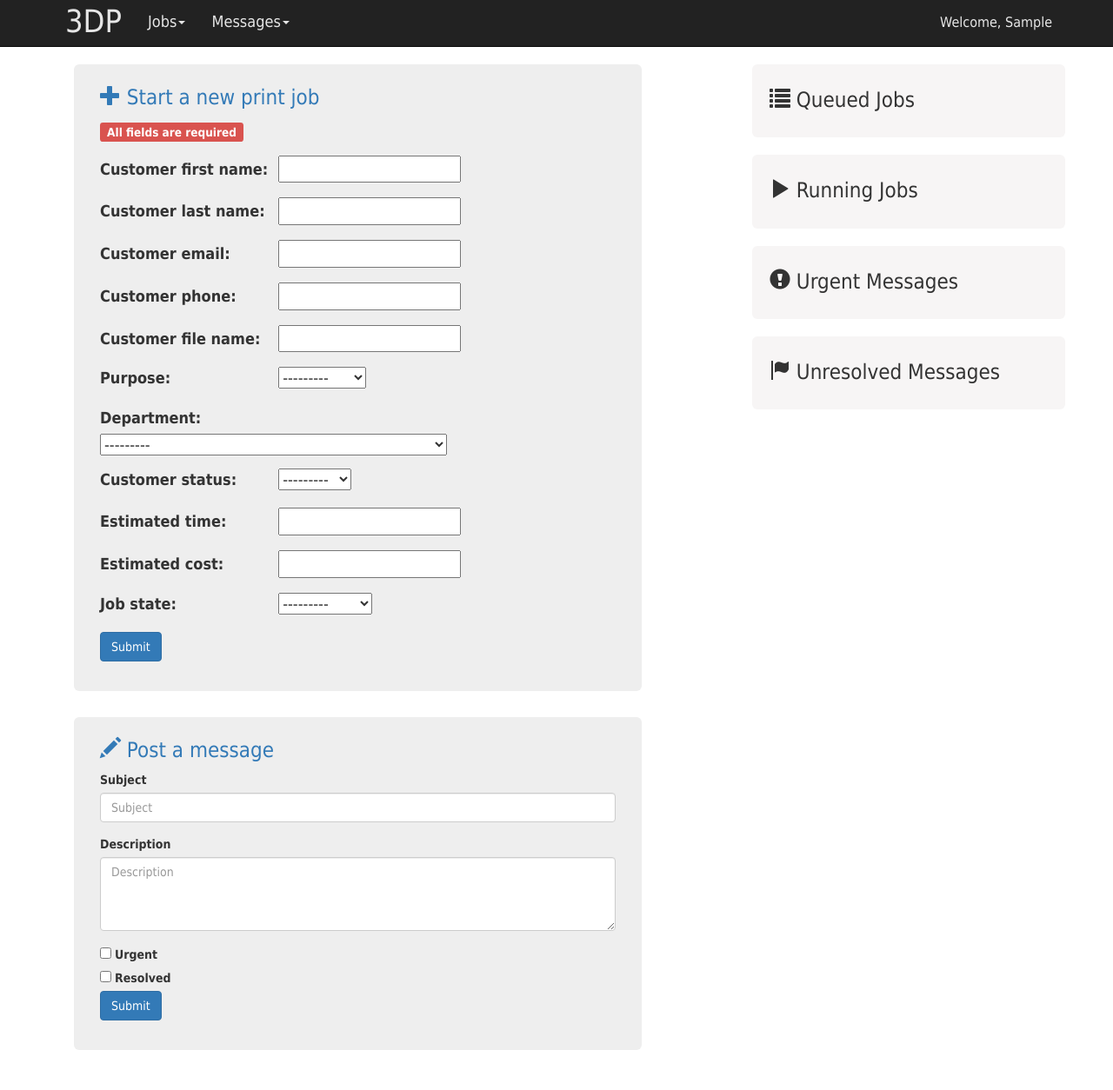
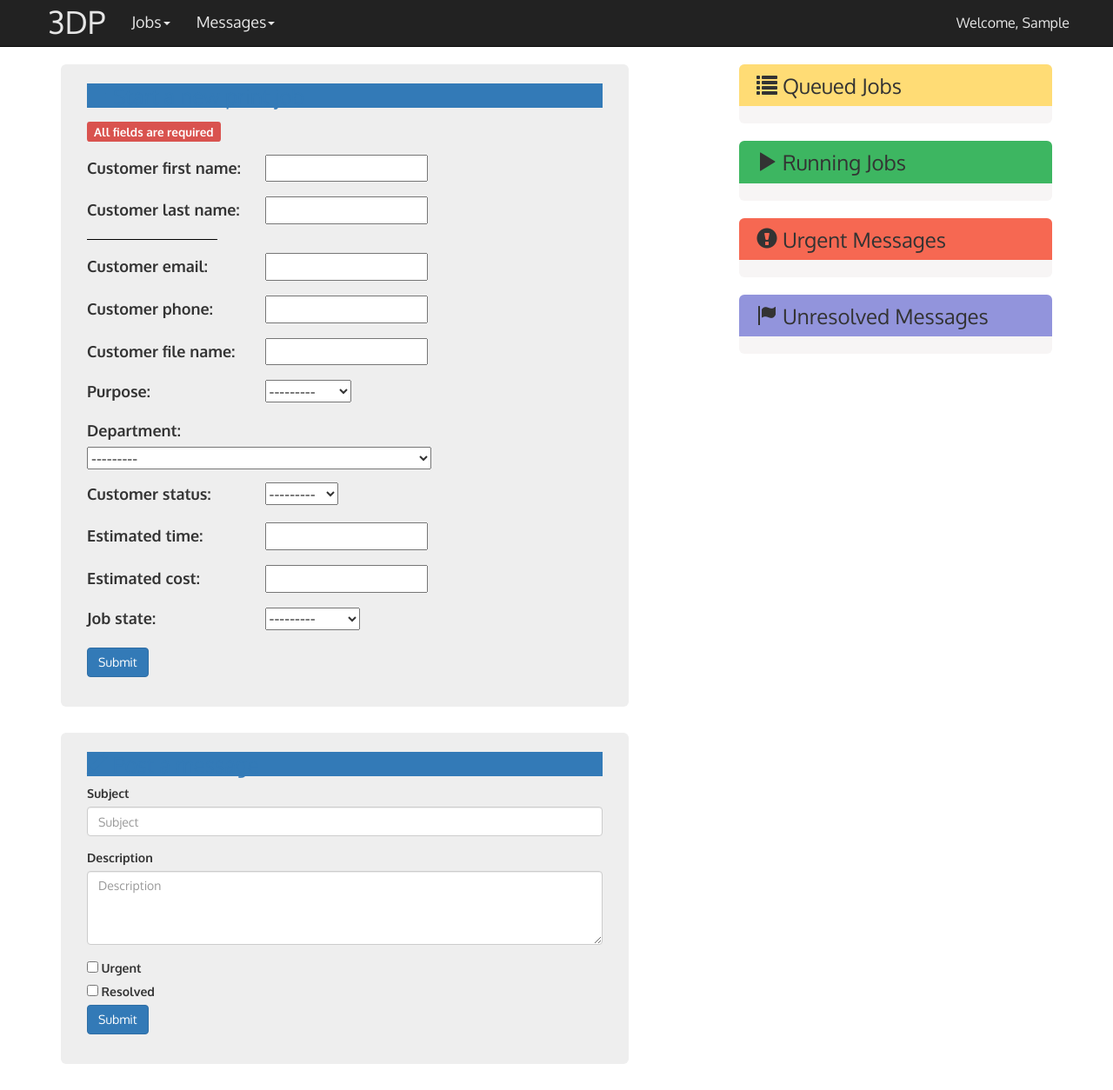
Before and after one commit to nicmatts/3DP, a Django app: page / in a window 1280 px wide. Shown: the whole page at 87% size. Before the commit the page ends 1208 px from the top, so only its background shows below. Run offline with Django 3.2, Linux system fonts and the light colour scheme; the visitor is signed in with stand-in values (Sample User, id 1); data that the repository does not hold is empty; some libraries are stand-ins or nearby versions.

Commit message:
Add colors for job and note states

```diff
--- a/threedp/static/custom.css
+++ b/threedp/static/custom.css
@@ -2,10 +2,26 @@ body {
 	font-family: 'oxygen', 'tahoma', sans-serif;
 }
 
-.container {
-	margin-left: 70px;
+.navbar {
+	margin-left: -20px;
+	margin-right: -20px;
 }
 
+.big-3dp {
+	background: url('grid.png');
+	min-height: 400px;
+	border-radius: 6px;
+}
+
+.vertical-text {
+	-webkit-transform: rotate(90deg);
+	-moz-transform: rotate(90deg);
+	transform: rotate(90deg);
+	margin-top: 30px;
+	font-size: 180px;
+	color: #FFFFFF;
+	text-shadow: 1px 1px 3px #666;
+}
 /******** front page styling **********/
 
 @media screen{
@@ -79,8 +95,37 @@ body {
 	.front-right-sidebar {
 		background: #F7F5F5;
 		border-radius: 6px;
-		padding: 5px 20px 20px 20px;
+		//padding: 0 20px 20px 20px;
 		margin-bottom: 20px;
+	}
+
+	.box-header h3 {
+		padding: 10px 20px;
+		margin: 0;
+	}
+
+	.box {
+		padding: 10px 20px;
+	}
+
+	.queued{
+		background-color: #FFDC75;
+		border-radius: 6px 6px 0 0;
+	}
+
+	.running{
+		background-color: #3DB661;
+		border-radius: 6px 6px 0 0;
+	}
+
+	.urgent{
+		background-color: #F66852;
+		border-radius: 6px 6px 0 0;
+	}
+
+	.unresolved{
+		background-color: #9294DC;
+		border-radius: 6px 6px 0 0;
 	}
 
 	/********* notes page *************/
--- a/threedp/templates/base.html
+++ b/threedp/templates/base.html
@@ -15,7 +15,7 @@
 	<script src="{% static 'app.js' %}"></script>
 	<link rel="stylesheet" type="text/css" href="{% static 'custom.css' %}">
 	<link rel="shortcut icon" type="image/png" href="{% static '3dp-icon.png' %}">
-	<link href='http://fonts.googleapis.com/css?family=Open+Sans:400,600,700' rel='stylesheet' type='text/css'>
+	<link href='http://fonts.googleapis.com/css?family=Oxygen:400,600,700' rel='stylesheet' type='text/css'>
 </head>
 <body>
 <div class="navbar navbar-default navbar-static-top navbar-inverse" role="navigation">
--- a/threedp/templates/index.html
+++ b/threedp/templates/index.html
@@ -7,7 +7,7 @@
 	<div class="col-md-7">
 		<div class="jumbotron">
 			<h3 class="visible-print">NDSU Libraries 3D Printing Service</h3>
-			<h3 class="hidden-print"><a href="{% url 'add_job' %}"><span class="glyphicon glyphicon-plus"></span> Start a new print job</a></h3>
+			<h3 class="hidden-print bg-primary"><a href="{% url 'add_job' %}"><span class="glyphicon glyphicon-plus"></span> Start a new print job</a></h3>
 			<h4 class="warning hidden-print"><span class="label label-danger">All fields are required</span></h4>
 			<form action="/jobs/add/" method="post">{% csrf_token %}
 				<p><label for="id_customer_first_name" class="front-page-label">Customer first name:</label>
@@ -15,7 +15,7 @@
 				<p><label for="id_customer_last_name" class="front-page-label">Customer last name:</label>
 				    {{ form.customer_last_name }}</p>
 				<p class="no-show"><label class="front-page-label">Bison ID #:</label>
-				    </p>
+				    <p style="width: 150px; border-bottom: 1px solid black"></p></p>
 				<p><label for="id_customer_email" class="front-page-label">Customer email:</label>
 				    {{ form.customer_email }}</p>
 				<p><label for="id_customer_last_name" class="front-page-label">Customer phone:</label>
@@ -41,7 +41,7 @@
 		</div>
 
 		<div class="jumbotron add-note hidden-print">
-			<h3><a href="{% url 'add_note' %}"><span class="glyphicon glyphicon-pencil"></span> Post a message</a></h3>
+			<h3 class="bg-primary"><a href="{% url 'add_note' %}"><span class="glyphicon glyphicon-pencil"></span> Post a message</a></h3>
 			<form action="{% url 'add_note' %}" method="post">{% csrf_token %}
 				{% bootstrap_form note_form %}
 				<input type="submit" value="Submit"  class="btn btn-primary">
@@ -50,8 +50,8 @@
 	</div>
 
 	<div class="col-md-4 col-md-offset-1 hidden-print">
-		<div class="front-right-sidebar queued">
-			<div class="box-header">
+		<div class="front-right-sidebar">
+			<div class="box-header queued">
 				<h3><span class="glyphicon glyphicon-list"></span> Queued Jobs</h3>
 			</div>
 			<div class="box">
@@ -65,10 +65,11 @@
 			</div>
 		</div>
 
-		<div class="front-right-sidebar running">
-			<div class="box-header">
+		<div class="front-right-sidebar">
+			<div class="box-header running">
 				<h3><span class="glyphicon glyphicon-play"></span> Running Jobs</h3>
 			</div>
+			<div class="box">
 				{% for job in running_invoices %}
 					{% if job.filename %}
 						<a href="{% url 'job_detail' job.id %}">Job #{{ job.id }}: {{ job.filename }}</a><br>
@@ -76,12 +77,14 @@
 						<a href="{% url 'job_detail' job.id %}">Job #{{ job.id }}: {{ job.customer_filename }}</a><br>
 					{% endif %}
 				{% endfor %}
+			</div>
 		</div>
 
-		<div class="front-right-sidebar urgent">
-			<div class="box-header">
+		<div class="front-right-sidebar">
+			<div class="box-header urgent">
 				<h3><span class="glyphicon glyphicon-exclamation-sign"></span> Urgent Messages</h3>
 			</div>
+			<div class="box">
 				{% for note in urgent_notes %}
 					<a href="{% url 'note_detail' note.id %}"><strong>{{ note.subject}}</strong></a><br>
 					<strong>Posted by</strong>: {{ user.first_name }} {{ user.last_name }}<br>
@@ -95,12 +98,14 @@
 						<br>
 					<strong>Message</strong>: {{ note.description|linebreaks }}
 				{% endfor %}
+			</div>
 		</div>
 
-		<div class="front-right-sidebar unresolved">
-			<div class="box-header">
+		<div class="front-right-sidebar">
+			<div class="box-header unresolved">
 				<h3><span class="glyphicon glyphicon-flag"></span> Unresolved Messages</h3>
 			</div>
+			<div class="box">
 				{% for note in unresolved_notes %}
 					{% if not note.urgent %}
 						<a href="{% url 'note_detail' note.id %}"><strong>{{ note.subject }}</strong></a><br>
@@ -119,6 +124,7 @@
 							{% endfor %} -->
 					{% endif %}
 				{% endfor %}
+			</div>
 		</div>
 	</div>
 {% endblock %}
```
